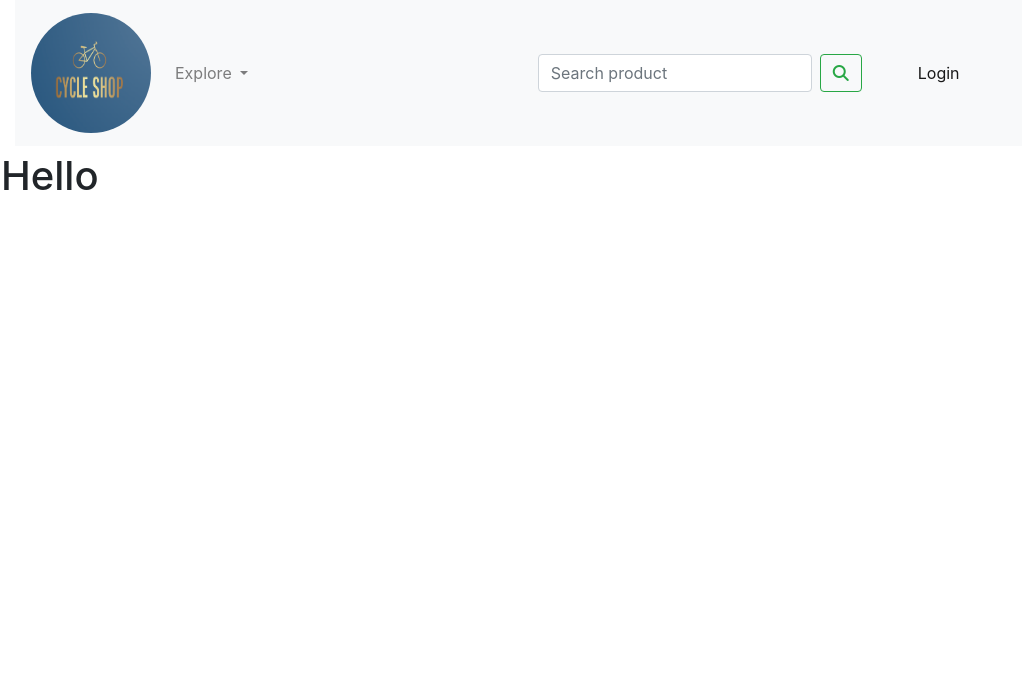
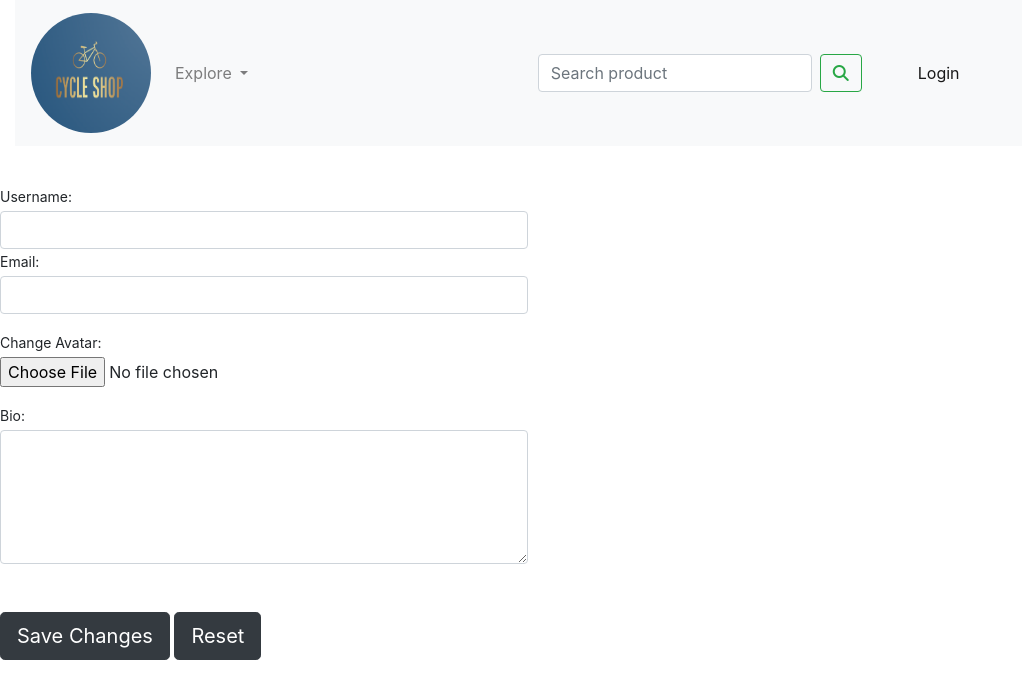
Before and after one commit to jamitag/project-5-eCommerce-Website, a Django app: template templates/accounts/profile.html in a window 1280 px wide. Shown: the top 699 px of the page, without its empty margins (0-1022 px from the left). Run offline with Django 3.2, Linux system fonts and the light colour scheme; the template is opened without the code that fills it: values that come from a table or form of the project are taken from there, others are empty; some libraries are stand-ins or nearby versions.

Commit message:
Updated profile

```diff
--- a/templates/accounts/profile.html
+++ b/templates/accounts/profile.html
@@ -2,8 +2,52 @@
 {% block content %}
 <br><br><br><br><br>
 <div class="row my-3 p-3">
-    <h1>
-        Hello {{user.username}}
-    </h1>
+   <img src="{{user.profile.avatar.url}}"  class="rounded-circle account-img" style="cursor:pointer;" alt="">
 </div>
+
+{% if user_form.errors %}
+    <div class="alert alert-danger alert-dismissible" role="alert">
+        <div class="form_errors">
+            {% for key, value in user_form.errors.items %}
+            <strong>
+                {{value}}
+            </strong>
+            {% endfor %}
+        </div>
+        <button type="button" class="close" data-dismiss="alert" aria-label="Close">
+            &times;
+
+        </button>
+    </div>
+{% endif %}
+
+<div class="form-content">
+    <form method="POST" enctype="multipart/form-data"> <!-- enctype="multipart/form-data" for image field -->
+        {% csrf_token %}
+        <div class="form-row">
+            <div class="col-md-5">
+                <div class="form-group">
+                    <label class="small mb-1">Username:</label>
+                    {{user_form.username}}
+                    <label class="small mb-1">Email:</label>
+                    {{user_form.email}}
+                </div>
+                <div class="form-group">
+                    <label class="small mb-1">Change Avatar:</label>
+                    {{profile_form.avatar}}
+                </div>
+                <label class="small mb-1">Bio:</label>
+                {{profile_form.bio}}
+            </div>
+        </div>
+        <br><br>
+        <button type="submit" class="btn btn-dark btn-lg">
+            Save Changes
+        </button>
+        <button type="reset" class="btn btn-dark btn-lg">
+            Reset
+        </button>
+    </form>
+</div>
+
 {% endblock %}
```
Also changed, not shown: accounts/views.py (+15 -3 lines).
